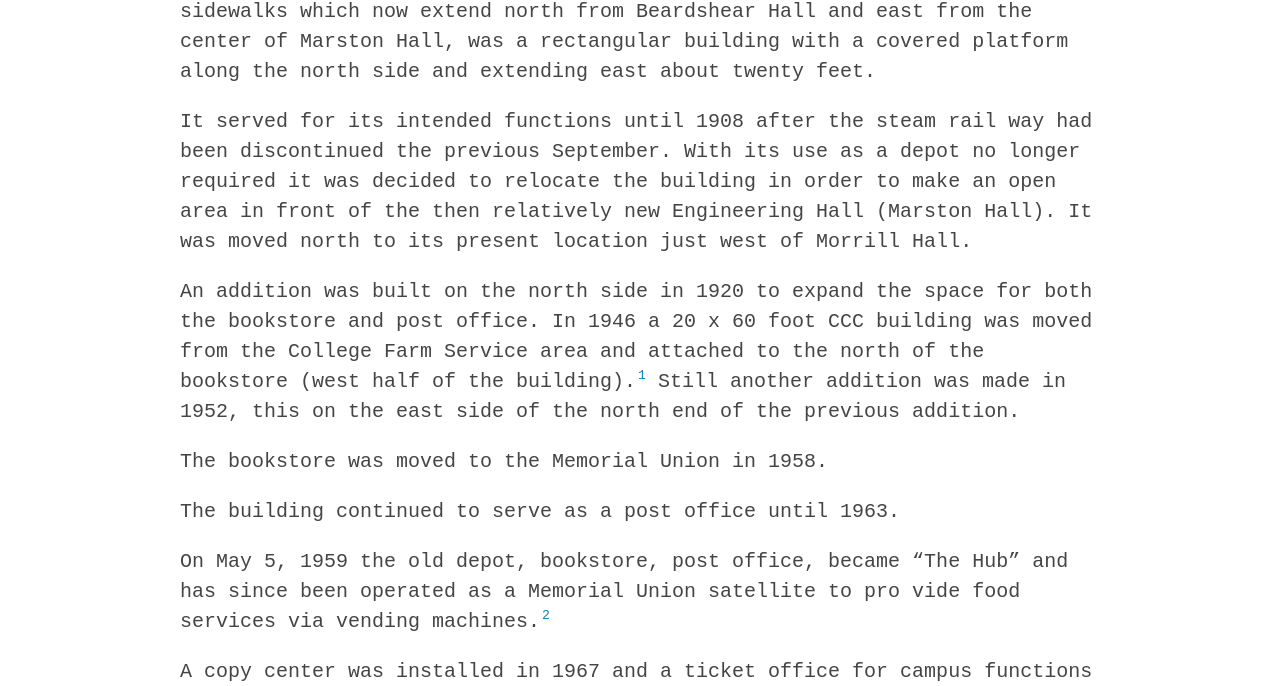
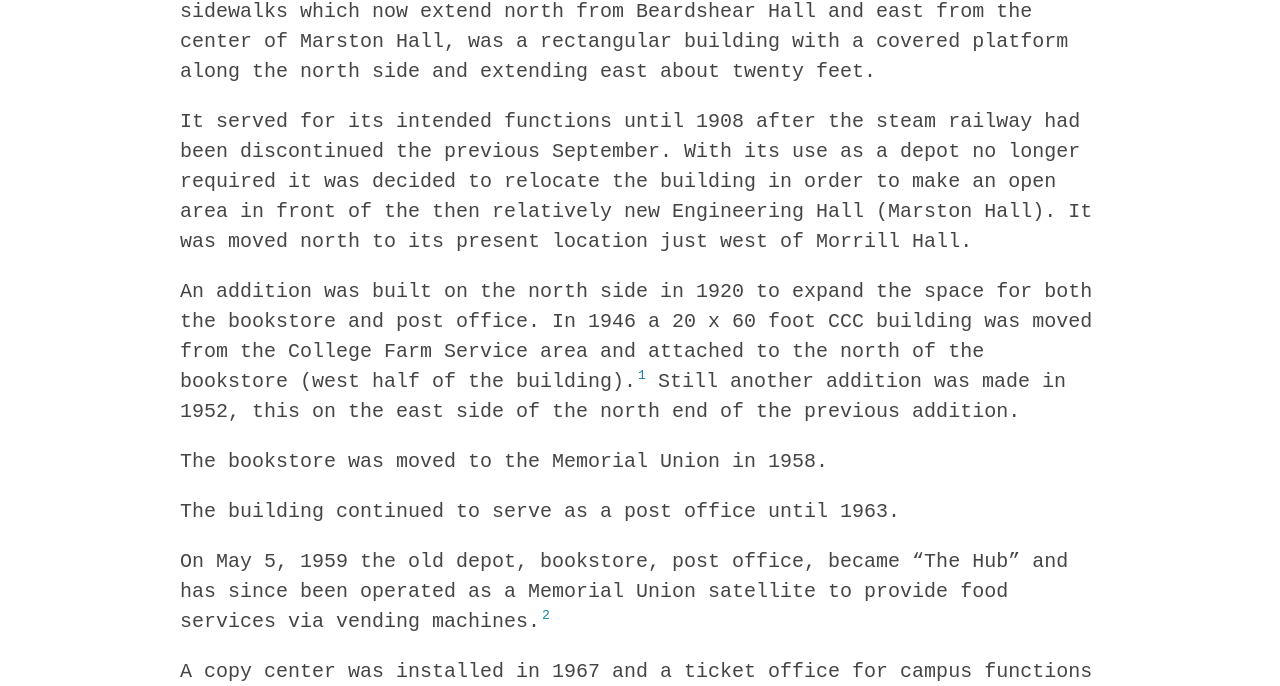
Before and after one commit to emanderson811/day-edition, a Jekyll site: the page built from _texts/buildings/113day-hub.md, in a window 1280 px wide. Shown: the part 742-1428 px from the top of the page. Built offline with Jekyll 4.4.1, drawn with Linux system fonts in a browser that asks for light colours.

Commit message:
Update 113day-hub.md

```diff
--- a/_texts/buildings/113day-hub.md
+++ b/_texts/buildings/113day-hub.md
@@ -23,7 +23,7 @@
 
 The new structure, then located just west of the intersection of the sidewalks which now extend north from Beardshear Hall and east from the center of Marston Hall, was a rectangular building with a covered platform along the north side and extending east about twenty feet.
 
-It served for its intended functions until 1908 after the steam rail way had been discontinued the previous September. With its use as a depot no longer required it was decided to relocate the building in order to make an open area in front of the then relatively new Engineering Hall (Marston Hall). It was moved north to its present location just west of Morrill Hall.
+It served for its intended functions until 1908 after the steam railway had been discontinued the previous September. With its use as a depot no longer required it was decided to relocate the building in order to make an open area in front of the then relatively new Engineering Hall (Marston Hall). It was moved north to its present location just west of Morrill Hall.
 
 An addition was built on the north side in 1920 to expand the space for both the bookstore and post office. In 1946 a 20 x 60 foot CCC building was moved from the College Farm Service area and attached to the north of the bookstore (west half of the building).[^fn1] Still another addition was made in 1952, this on the east side of the north end of the previous addition.
 
@@ -33,7 +33,7 @@
 
 The building continued to serve as a post office until 1963.
 
-On May 5, 1959 the old depot, bookstore, post office, became "The Hub" and has since been operated as a Memorial Union satellite to pro vide food services via vending machines.[^fn2]
+On May 5, 1959 the old depot, bookstore, post office, became "The Hub" and has since been operated as a Memorial Union satellite to provide food services via vending machines.[^fn2]
 
 A copy center was installed in 1967 and a ticket office for campus functions was established in the building in 1964.
 
```
